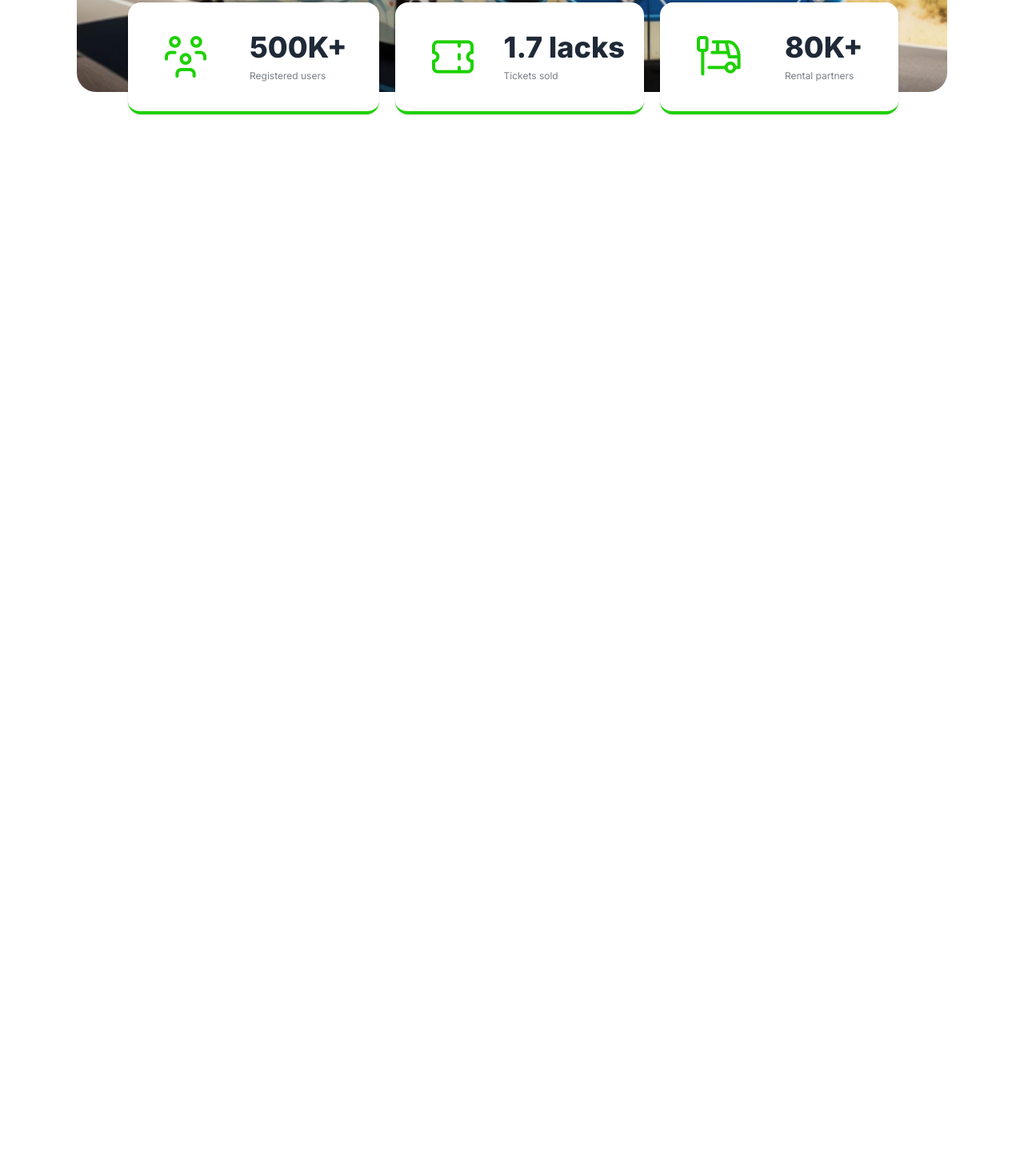
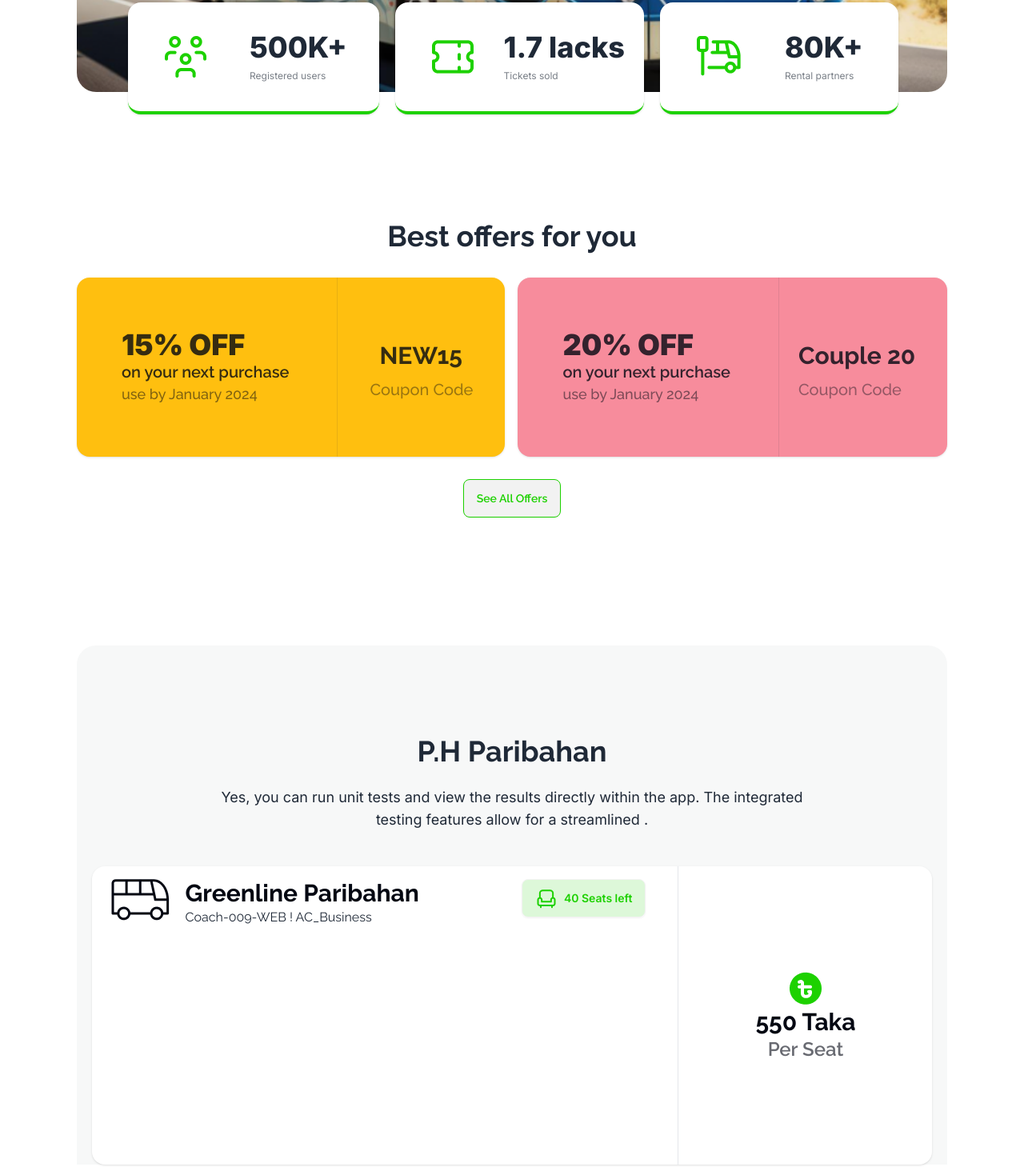
Before and after one commit to WrPial/B9A5-assignment-5, a plain HTML site: page index.html in a window 1280 px wide. Shown: the part 785-2244 px from the top of the page at 80% size. Before the commit the page ends 932 px from the top, so only its background shows below. Drawn offline with nearby package versions, Linux system fonts and the light colour scheme.

Commit message:
added P Paribahan section

```diff
--- a/index.html
+++ b/index.html
@@ -115,6 +115,107 @@
 
   </header>
   <main>
+    <!-- discount coupon start here -->
+    <div class="flex flex-col justify-center text-center mt-40">
+      <h1 class="font-inter-raleway font-bold text-4xl">Best offers for you</h1>
+    </div>
+    <!-- ------- -->
+    <div class="flex flex-row items-center gap-4 mt-8">
+
+      <div>
+        <div class="stats shadow bg-[#FFBF0F]">
+
+          <div class="stat">
+            <div class="stat-figure ">
+
+            </div>
+            <div class="pl-8 pr-5 pt-12 pb-12">
+              <div class="stat-title font-black text-4xl font-inter text-[#030712cc] ">15% OFF</div>
+
+              <div class="stat-desc text-xl font-semibold text-[#030712cc]">on your next purchase</div>
+              <div class="stat-desc text-lg font-medium text-[#03071280]">use by January 2024</div>
+            </div>
+          </div>
+
+
+          <div class="stat pr-10 pl-10 pt-20 pb-12">
+            <div class="stat-title pl-3 text-3xl font-bold font-inter-raleway text-[#030712cc]">NEW15</div>
+            <div class="stat-desc text-[#03071266] text-xl font-medium pb-3">Coupon Code</div>
+          </div>
+
+        </div>
+      </div>
+      <div>
+        <div class="stats shadow bg-[#f78c9c]">
+
+          <div class="stat">
+            <div class="stat-figure ">
+
+            </div>
+            <div class="pl-8 pr-5 pt-12 pb-12">
+              <div class="stat-title font-black text-4xl font-inter text-[#030712cc] ">20% OFF</div>
+
+              <div class="stat-desc text-xl font-semibold text-[#030712cc]">on your next purchase</div>
+              <div class="stat-desc text-lg font-medium text-[#03071280]">use by January 2024</div>
+            </div>
+          </div>
+
+
+          <div class="stat pr-10  pt-20 pb-12">
+            <div class="stat-title text-3xl font-bold font-inter-raleway text-[#030712cc]">Couple 20</div>
+            <div class="stat-desc text-[#03071266] text-xl font-medium pb-3">Coupon Code</div>
+          </div>
+
+        </div>
+      </div>
+    </div>
+
+    <div class="flex flex-col items-center mt-7">
+      <button class="btn border-[#1dd100] text-[#1dd100]">See All Offers</button>
+    </div>
+    <!-- ------------ -->
+
+    <div class="bg-[#F7F8F8] rounde rounded-t-3xl">
+
+      <div class="flex flex-col justify-center items-center mt-40">
+        <h1 class="text-4xl font-bold mt-28 mb-6">P.H Paribahan</h1>
+        <p class="w-[736px] text-lg font-normal text-center font-inter mb-11">Yes, you can run unit tests and view the results
+          directly within the app. The integrated testing features allow for a streamlined .</p>
+      </div>
+
+      <div>
+        <div class=" flex flex-col items-center ">
+          <div class="stats shadow bg-white">
+
+            <div class="stat">
+              <div class="stat-figure">
+
+              </div>
+              <div class="flex">
+                <div><img src="./images/bus-logo.png" alt=""></div>
+                <div class="flex flex-row space-x-32">
+                  <div class="pl-5">
+                    <div class="stat-title text-3xl font-bold text-[#030712]">Greenline Paribahan</div>
+                    <p>Coach-009-WEB ! AC_Business</p>
+                  </div>
+                  <div><a class="btn btn-lrg font-inter bg-[#1dd10026] main-color"><img src="./images/seat-green.png"
+                        alt="">40 Seats left</a></div>
+
+                </div>
+
+              </div>
+            </div>
+
+            <div class="pl-24 pr-24 pt-32 pb-32 flex flex-col items-center">
+              <div><img src="./images/fare.png" alt=""></div>
+              <div class="font-bold text-3xl text-[#030712]">550 Taka</div>
+              <div class="font-semibold text-2xl text-[#03071299]">Per Seat</div>
+            </div>
+
+          </div>
+        </div>
+      </div>
+    </div>
 
   </main>
   <footer>
```
